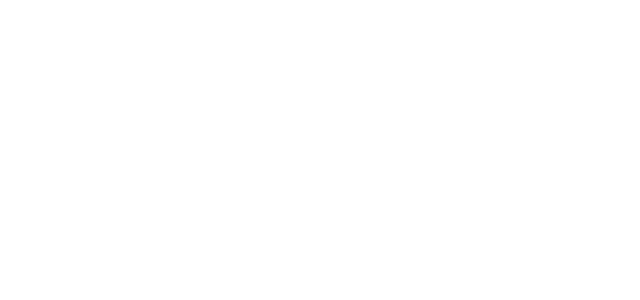
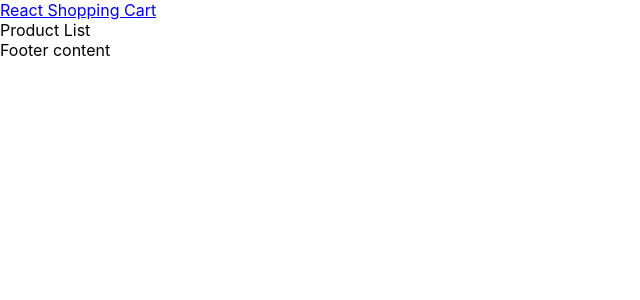
Before and after one commit to pielarz/shopping-cart, a React (Create React App) app: page / in a window 1280 px wide. Shown: the top 300 px of the page, without its empty margins (0-640 px from the left). Built offline with nearby package versions, Linux system fonts and the light colour scheme.

Commit message:
Added header, main and footer section

```diff
--- a/src/App.js
+++ b/src/App.js
@@ -2,8 +2,12 @@
 
 function App() {
   return (
-    <div className="App">
-      <header className="App-header"></header>
+    <div class="grid-container">
+      <header>
+        <a href="/">React Shopping Cart</a>
+      </header>
+      <main>Product List</main>
+      <footer>Footer content</footer>
     </div>
   );
 }
```
